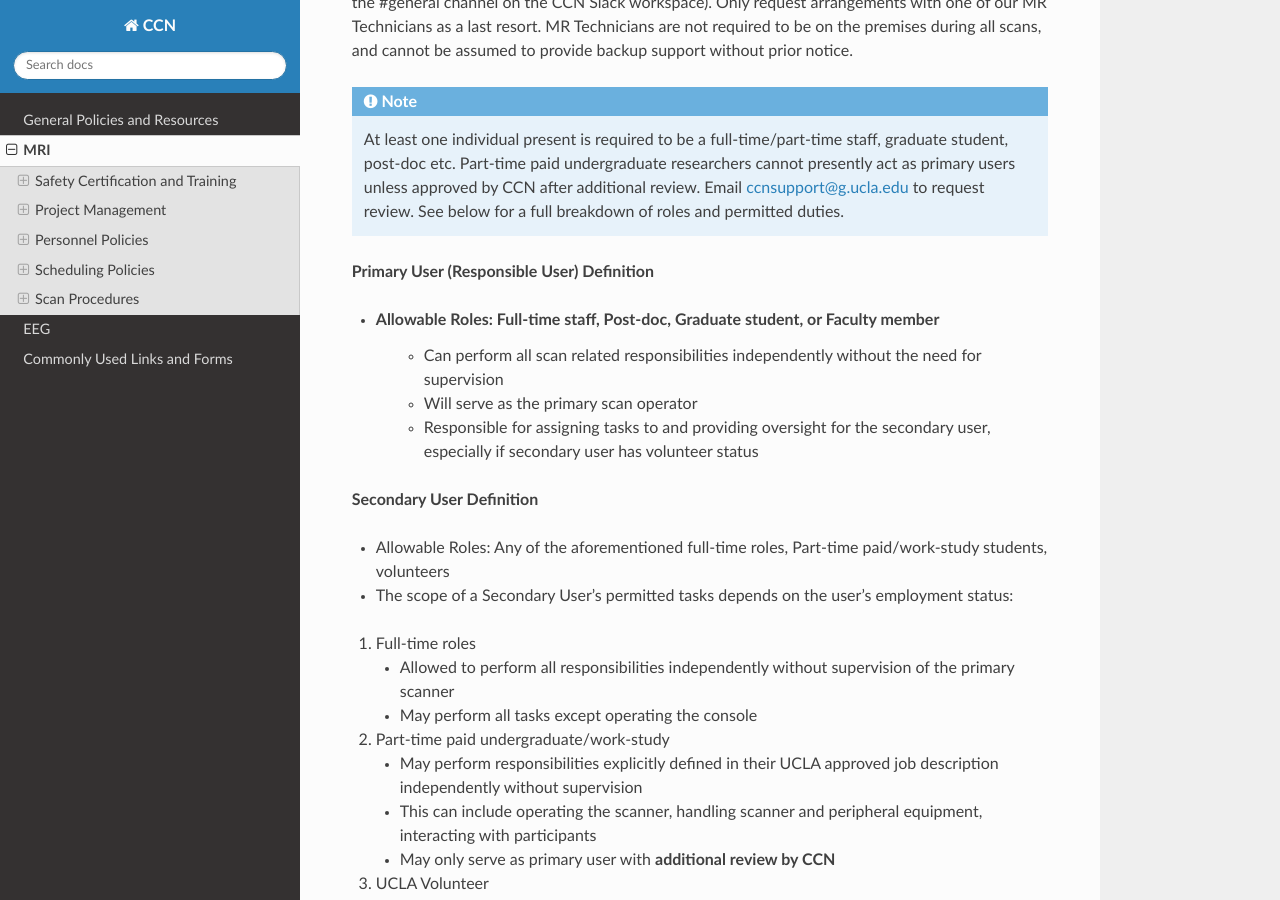
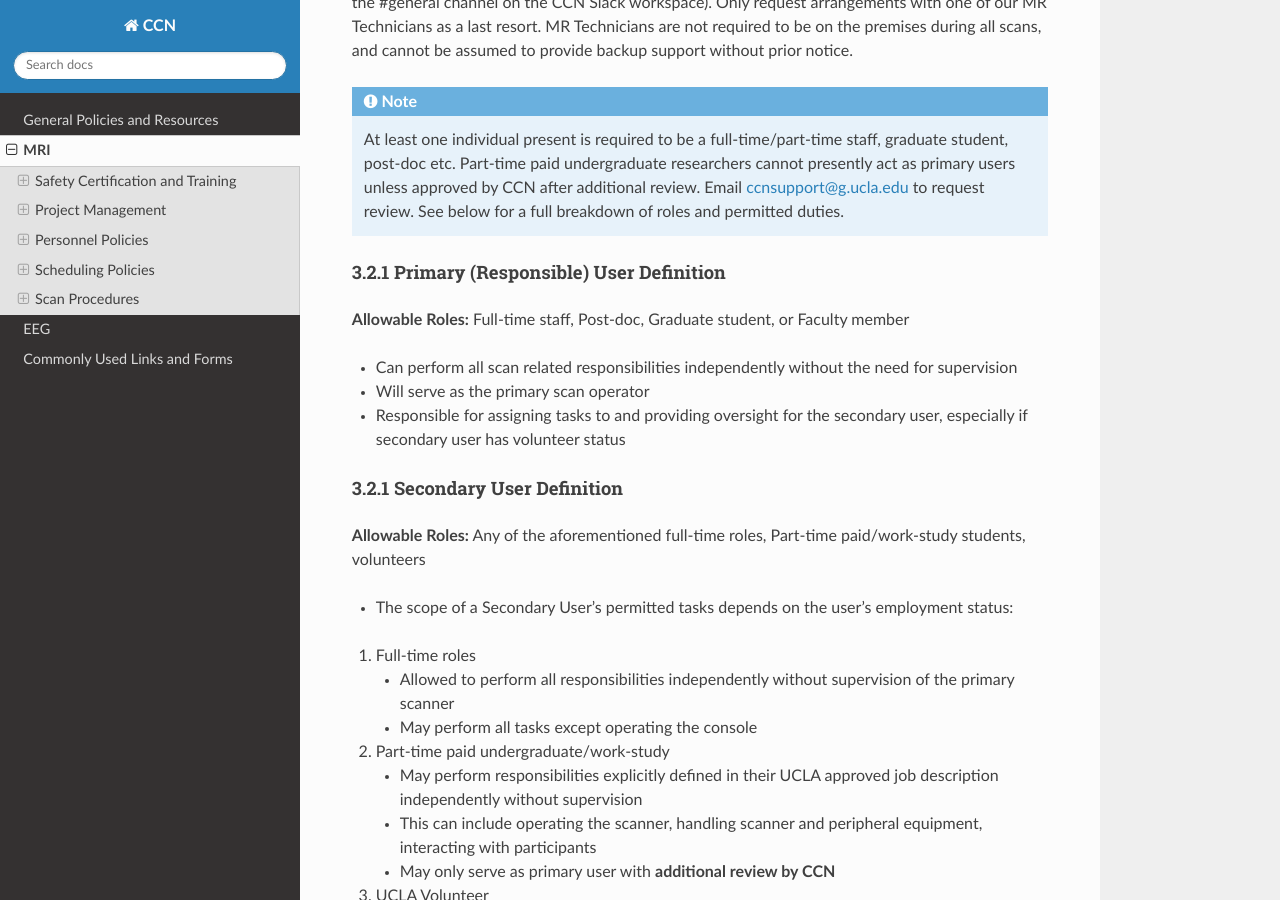
Before and after one commit to CCN-Support/CCN_Wiki, a Sphinx documentation site: the page built from docs/source/mri.rst, in a window 1280 px wide and 900 px high, scrolled down 9942 px. Built offline with Sphinx 7.4.7 and the Read the Docs theme 3.1.0, drawn with Linux system fonts in a browser that asks for light colours.

Commit message:
Update mri.rst

```diff
--- a/docs/source/mri.rst
+++ b/docs/source/mri.rst
@@ -209,16 +209,20 @@ In the event that this cannot be achieved, please make every effort to pull in b
 .. note::
    At least one individual present is required to be a full-time/part-time staff, graduate student, post-doc etc. Part-time paid undergraduate researchers cannot presently act as primary users unless approved by CCN after additional review. Email ccnsupport@g.ucla.edu to request review. See below for a full breakdown of roles and permitted duties.
 
-**Primary User (Responsible User) Definition**
+3.2.1  Primary (Responsible) User Definition
+^^^^^^^^^^^^^^^^^^^^^^^^^^^^^^^^^^^^^^^^^^^^
 
-- Allowable Roles: Full-time staff, Post-doc, Graduate student, or Faculty member
-   - Can perform all scan related responsibilities independently without the need for supervision
-   - Will serve as the primary scan operator
-   - Responsible for assigning tasks to and providing oversight for the secondary user, especially if secondary user has volunteer status
+**Allowable Roles:** Full-time staff, Post-doc, Graduate student, or Faculty member
 
-**Secondary User Definition**
+- Can perform all scan related responsibilities independently without the need for supervision
+- Will serve as the primary scan operator
+- Responsible for assigning tasks to and providing oversight for the secondary user, especially if secondary user has volunteer status
 
-- Allowable Roles: Any of the aforementioned full-time roles, Part-time paid/work-study students, volunteers
+3.2.1  Secondary User Definition
+^^^^^^^^^^^^^^^^^^^^^^^^^^^^^^^^
+
+**Allowable Roles:** Any of the aforementioned full-time roles, Part-time paid/work-study students, volunteers
+
 - The scope of a Secondary User's permitted tasks depends on the user's employment status:
 
 1. Full-time roles
```
